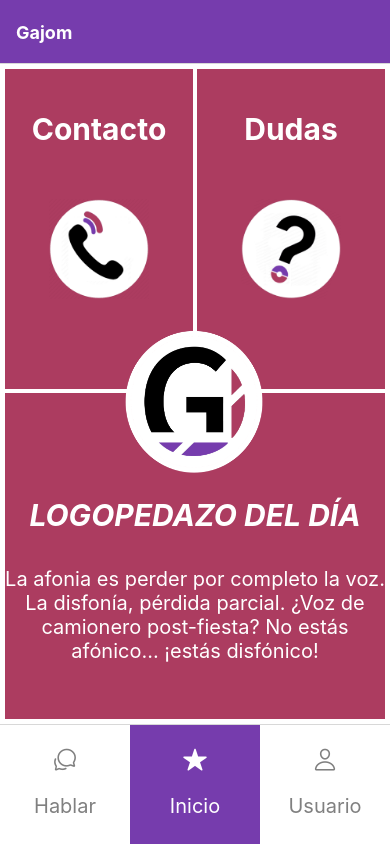
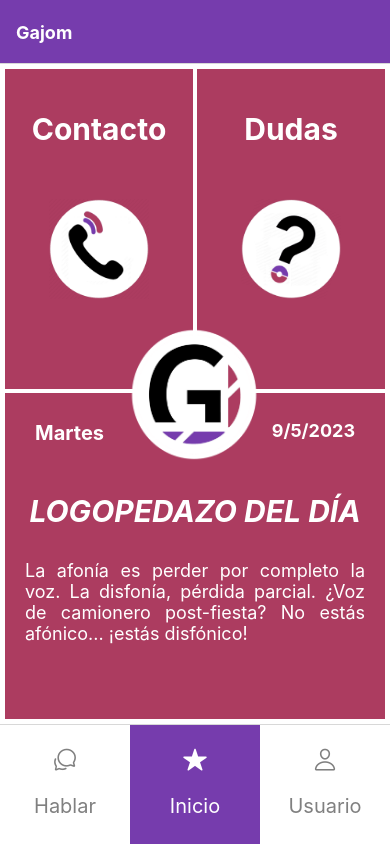
Before and after one commit to jonaymm01/gajom, a React Native app: screen / in a window 390 px wide. Built offline with nearby package versions, Linux system fonts and the light colour scheme; what react-native-tailwindcss would draw is missing.

Commit message:
Implementado cambio de Logopedazo por día

```diff
--- /dev/null
+++ b/src/content/Logopedazos.js
@@ -0,0 +1,30 @@
+export const Logopedazos = {
+  monday: {
+    text: 'text1',
+    link: 'https://es.wikipedia.org/wiki/Disfon%C3%ADa',
+  },
+  tuesday: {
+    text: 'La afonía es perder por completo la voz. La disfonía, pérdida parcial. ¿Voz de camionero post-fiesta? No estás afónico... ¡estás disfónico!',
+    link: 'https://es.wikipedia.org/wiki/Disfon%C3%ADa',
+  },
+  wednesday: {
+    text: 'text2',
+    link: 'https://es.wikipedia.org/wiki/Disfon%C3%ADa',
+  },
+  thursday: {
+    text: 'text3',
+    link: 'https://es.wikipedia.org/wiki/Disfon%C3%ADa',
+  },
+  friday: {
+    text: 'text4',
+    link: 'https://es.wikipedia.org/wiki/Disfon%C3%ADa',
+  },
+  saturday: {
+    text: 'text5',
+    link: 'https://es.wikipedia.org/wiki/Disfon%C3%ADa',
+  },
+  sunday: {
+    text: 'text6',
+    link: 'https://es.wikipedia.org/wiki/Disfon%C3%ADa',
+  },
+};
--- a/src/pages/Main.jsx
+++ b/src/pages/Main.jsx
@@ -1,6 +1,8 @@
 import React from 'react';
 import {Text, View, Image, TouchableOpacity, Linking} from 'react-native';
 import {styles, palette} from '../styles/styles';
+
+import {Logopedazos} from '../content/Logopedazos';
 
 /**
  * Método para renderizar la página de Inicio.
@@ -8,11 +10,80 @@ import {styles, palette} from '../styles/styles';
  * @return {JSX.Element}
  */
 export function Main({navigation}) {
+  const now = new Date();
+  const days = ['sunday', 'monday', 'tuesday', 'wednesday', 'thursday', 'friday', 'saturday'];
+  const day = days[now.getDay()];
+
+  const fullDate = () => {
+    const dateObj = new Date();
+    const month = dateObj.getUTCMonth() + 1; // months from 1-12
+    const day = dateObj.getUTCDate();
+    const year = dateObj.getUTCFullYear();
+
+    const newdate = day + '/' + month + '/' + year;
+    return newdate;
+  };
+
+  const todayLogo = () => {
+    let actualText = '';
+    let actualLink = '';
+
+    switch (day) {
+      case 'sunday':
+        actualText = Logopedazos.sunday.text;
+        actualLink = Logopedazos.sunday.link;
+        break;
+      case 'monday':
+        actualText = Logopedazos.monday.text;
+        actualLink = Logopedazos.monday.link;
+        break;
+      case 'tuesday':
+        actualText = Logopedazos.tuesday.text;
+        actualLink = Logopedazos.tuesday.link;
+        break;
+      case 'wednesday':
+        actualText = Logopedazos.wednesday.text;
+        actualLink = Logopedazos.wednesday.link;
+        break;
+      case 'thursday':
+        actualText = Logopedazos.thursday.text;
+        actualLink = Logopedazos.thursday.link;
+        break;
+      case 'friday':
+        actualText = Logopedazos.friday.text;
+        actualLink = Logopedazos.friday.link;
+        break;
+      case 'saturday':
+        actualText = Logopedazos.saturday.text;
+        actualLink = Logopedazos.saturday.link;
+        break;
+    }
+    const logopedazo = {
+      text: actualText,
+      link: actualLink,
+    };
+    return logopedazo;
+  };
+
+  const dayToSpanish = (day) => {
+    switch (day) {
+      case 'monday': return 'lunes';
+      case 'tuesday': return 'martes';
+      case 'wednesday': return 'miércoles';
+      case 'thursday': return 'jueves';
+      case 'friday': return 'viernes';
+      case 'saturday': return 'sábado';
+      case 'sunday': return 'domingo';
+    }
+  };
+
+  const dia = dayToSpanish(day);
+
   const onPressContact = () => navigation.navigate('Contact');
   const onPressFQA = () => navigation.navigate('FQA');
 
-  const logopedazoContent = `La afonia es perder por completo la voz. La disfonía, pérdida parcial. ¿Voz de camionero post-fiesta? No estás afónico... ¡estás disfónico!`;
-  const logopedazoUrl = 'https://es.wikipedia.org/wiki/Disfon%C3%ADa';
+  const logopedazoContent = todayLogo().text;
+  const logopedazoUrl = todayLogo().link;
   const onPressLogopedazo = () => Linking.openURL(logopedazoUrl);
 
   return (
@@ -34,8 +105,10 @@ export function Main({navigation}) {
       <TouchableOpacity style={[styles.button, {backgroundColor: palette.red, borderTopWidth: 2.5}]} onPress={onPressLogopedazo}>
         <View style={styles.button_container}>
           <Image source={require('../../assets/logo/logo_gajom.png')} resizeMode='contain' style={{flex: 1, marginTop: -70, borderColor: 'blue'}} />
-          <Text style={styles.logopedazo_title}>LOGOPEDAZO DEL DÍA</Text>
-          <Text style={styles.logopedazo_text}>{logopedazoContent}</Text>
+          <Text style={{alignSelf: 'flex-start', marginTop: -40, marginLeft: 30, color: '#fff', fontWeight: 'bold', fontSize: 20}}>{dia.charAt(0).toUpperCase() + dia.slice(1)}</Text>
+          <Text style={{alignSelf: 'flex-end', marginTop: -25, marginRight: 30, color: '#fff', fontWeight: 'bold', fontSize: 18}}>{fullDate()}</Text>
+          <Text style={[styles.logopedazo_title, {marginTop: 20}]}>LOGOPEDAZO DEL DÍA</Text>
+          <Text style= {styles.logopedazo_text}>{logopedazoContent}</Text>
         </View>
       </TouchableOpacity>
     </View>
--- a/src/styles/styles.js
+++ b/src/styles/styles.js
@@ -61,15 +61,15 @@ export const styles = StyleSheet.create({
     justifyContent: 'center',
     fontWeight: 'bold',
     fontStyle: 'italic',
-    lineHeight: 80,
+    lineHeight: 100,
   },
   logopedazo_text: {
     flex: 1,
     color: '#fff',
-    fontSize: 20,
-    justifyContent: 'center',
-    textAlign: 'center',
+    fontSize: 18,
+    textAlign: 'justify',
     marginTop: -60,
+    padding: 20,
   },
   button_container: {
     flex: 1,
```
